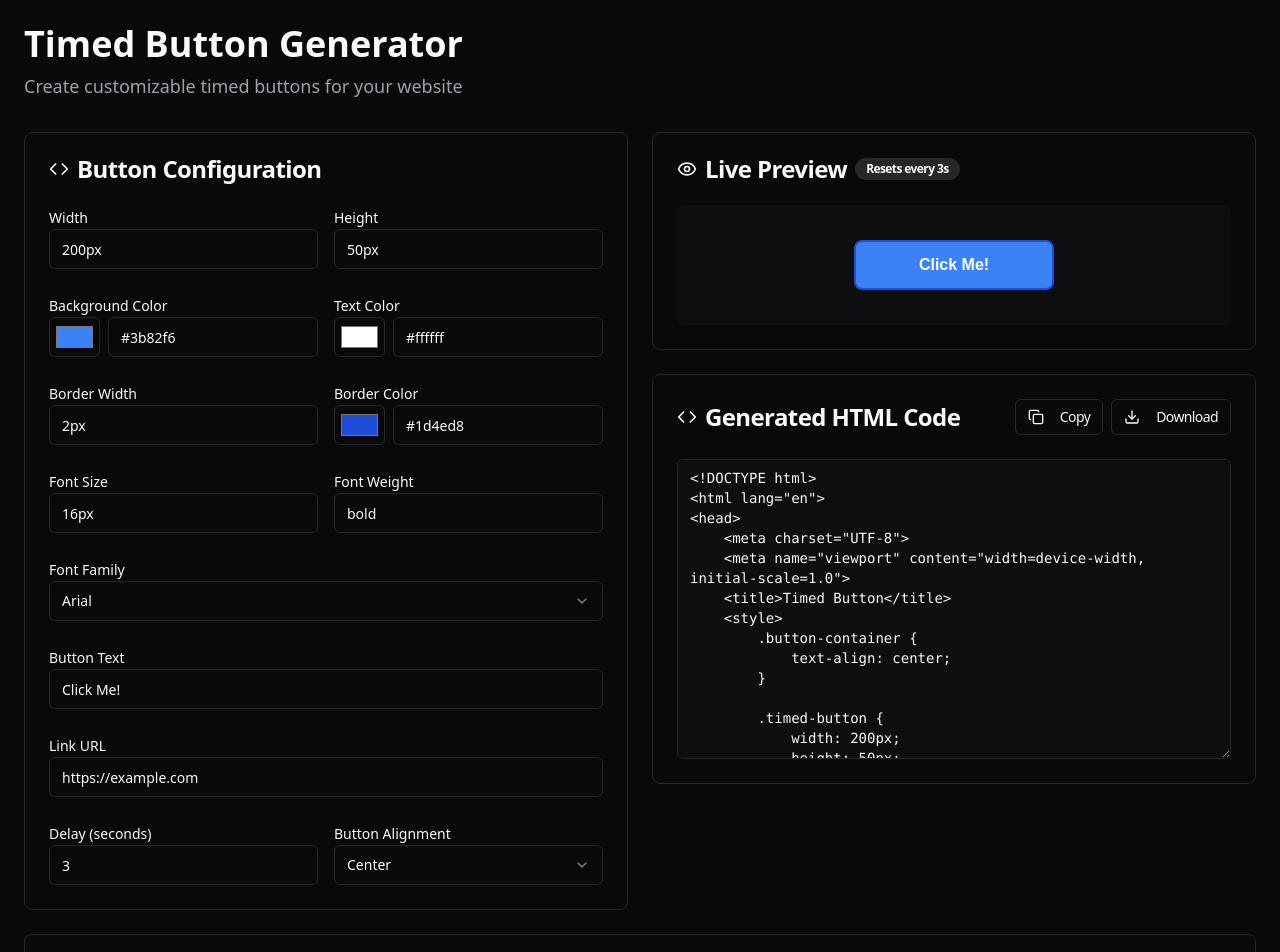
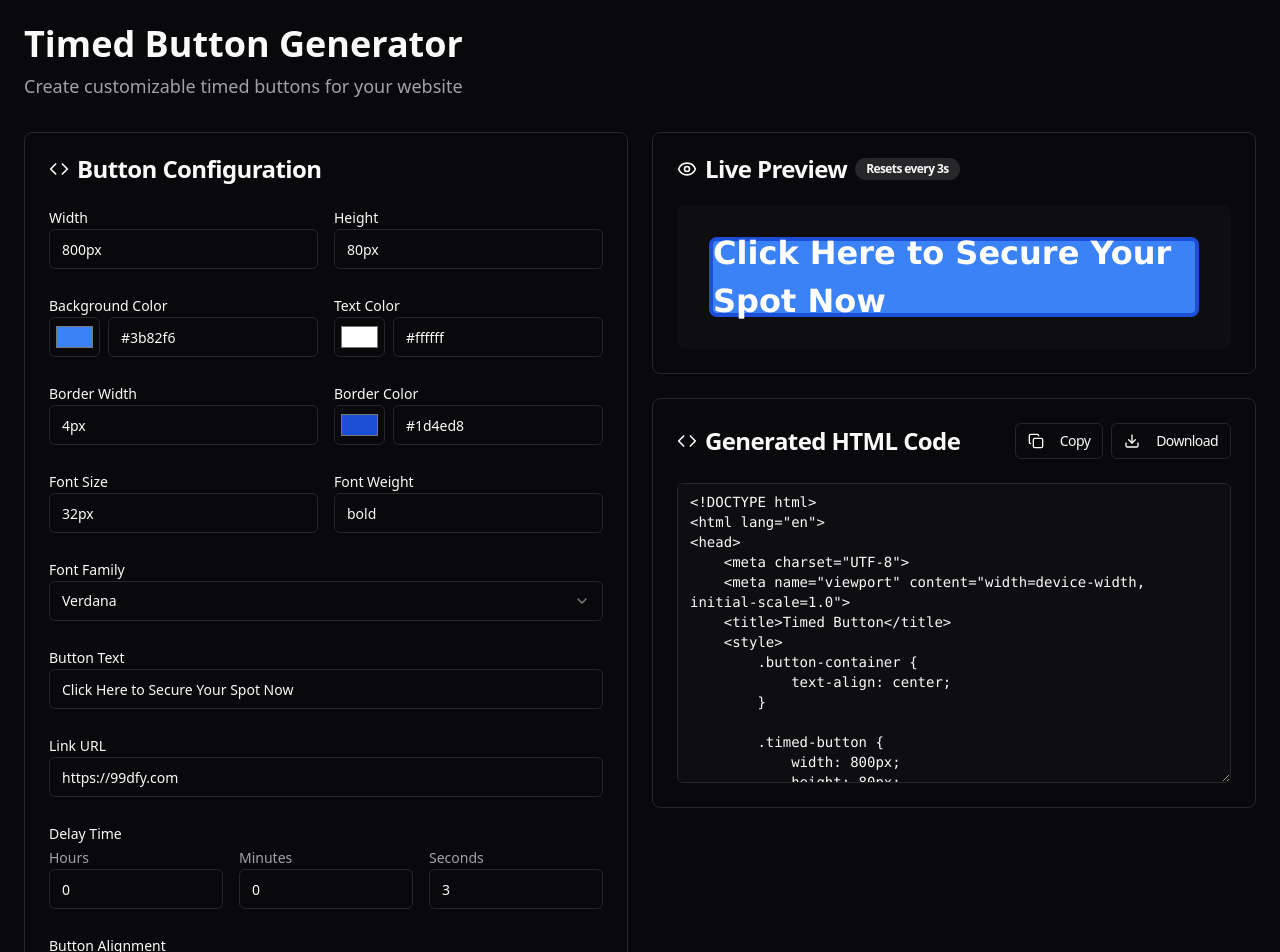
Before and after one commit to moshbari/timed-click-creator, a React (Vite) app: page / in a window 1280 px wide. Shown: the top 952 px of the page. Built offline with nearby package versions, Linux system fonts and the light colour scheme.

Commit message:
Set default button values
Set default URL, button text, dimensions, colors, and font styles. Add hour, minute, and second input fields for delay time.

```diff
--- a/src/components/ButtonGenerator.tsx
+++ b/src/components/ButtonGenerator.tsx
@@ -21,6 +21,8 @@ interface ButtonConfig {
   fontFamily: string;
   buttonText: string;
   linkUrl: string;
+  delayHours: number;
+  delayMinutes: number;
   delaySeconds: number;
   alignment: string;
 }
@@ -28,34 +30,41 @@ interface ButtonConfig {
 const ButtonGenerator = () => {
   const { toast } = useToast();
   const [config, setConfig] = useState<ButtonConfig>({
-    width: '200px',
-    height: '50px',
+    width: '800px',
+    height: '80px',
     backgroundColor: '#3b82f6',
-    borderWidth: '2px',
+    borderWidth: '4px',
     borderColor: '#1d4ed8',
     textColor: '#ffffff',
-    fontSize: '16px',
+    fontSize: '32px',
     fontWeight: 'bold',
-    fontFamily: 'Arial, sans-serif',
-    buttonText: 'Click Me!',
-    linkUrl: 'https://example.com',
+    fontFamily: 'Verdana, sans-serif',
+    buttonText: 'Click Here to Secure Your Spot Now',
+    linkUrl: 'https://99dfy.com',
+    delayHours: 0,
+    delayMinutes: 0,
     delaySeconds: 3,
     alignment: 'center'
   });
 
   const [showPreview, setShowPreview] = useState(false);
 
+  const getTotalDelayMs = () => {
+    return (config.delayHours * 3600 + config.delayMinutes * 60 + config.delaySeconds) * 1000;
+  };
+
   useEffect(() => {
-    if (config.delaySeconds > 0) {
+    const totalDelay = getTotalDelayMs();
+    if (totalDelay > 0) {
       setShowPreview(false);
       const timer = setTimeout(() => {
         setShowPreview(true);
-      }, config.delaySeconds * 1000);
+      }, totalDelay);
       return () => clearTimeout(timer);
     } else {
       setShowPreview(true);
     }
-  }, [config.delaySeconds]);
+  }, [config.delayHours, config.delayMinutes, config.delaySeconds]);
 
   const generateCode = () => {
     return `<!DOCTYPE html>
@@ -113,7 +122,7 @@ const ButtonGenerator = () => {
             setTimeout(function() {
                 const button = document.getElementById('timedButton');
                 button.classList.add('show');
-            }, ${config.delaySeconds * 1000});
+            }, ${(config.delayHours * 3600 + config.delayMinutes * 60 + config.delaySeconds) * 1000});
         });
     </script>
 </body>
@@ -325,18 +334,47 @@ const ButtonGenerator = () => {
                 />
               </div>
 
-              <div className="grid grid-cols-2 gap-4">
               <div>
-                  <Label htmlFor="delaySeconds">Delay (seconds)</Label>
+                <Label>Delay Time</Label>
+                <div className="grid grid-cols-3 gap-4">
+                  <div>
+                    <Label htmlFor="delayHours" className="text-sm text-muted-foreground">Hours</Label>
+                    <Input
+                      id="delayHours"
+                      type="number"
+                      min="0"
+                      value={config.delayHours}
+                      onChange={(e) => updateConfig('delayHours', parseInt(e.target.value) || 0)}
+                      placeholder="0"
+                    />
+                  </div>
+                  <div>
+                    <Label htmlFor="delayMinutes" className="text-sm text-muted-foreground">Minutes</Label>
+                    <Input
+                      id="delayMinutes"
+                      type="number"
+                      min="0"
+                      max="59"
+                      value={config.delayMinutes}
+                      onChange={(e) => updateConfig('delayMinutes', parseInt(e.target.value) || 0)}
+                      placeholder="0"
+                    />
+                  </div>
+                  <div>
+                    <Label htmlFor="delaySeconds" className="text-sm text-muted-foreground">Seconds</Label>
                     <Input
                       id="delaySeconds"
                       type="number"
                       min="0"
+                      max="59"
                       value={config.delaySeconds}
                       onChange={(e) => updateConfig('delaySeconds', parseInt(e.target.value) || 0)}
                       placeholder="3"
                     />
                   </div>
+                </div>
+              </div>
+
               <div>
                 <Label htmlFor="alignment">Button Alignment</Label>
                 <Select value={config.alignment} onValueChange={(value) => updateConfig('alignment', value)}>
@@ -350,7 +388,6 @@ const ButtonGenerator = () => {
                   </SelectContent>
                 </Select>
               </div>
-              </div>
             </CardContent>
           </Card>
 
@@ -362,7 +399,9 @@ const ButtonGenerator = () => {
                 <CardTitle className="flex items-center gap-2">
                   <Eye className="h-5 w-5" />
                   Live Preview
-                  <Badge variant="secondary">Resets every {config.delaySeconds}s</Badge>
+                  <Badge variant="secondary">
+                    Resets every {config.delayHours > 0 ? `${config.delayHours}h ` : ''}{config.delayMinutes > 0 ? `${config.delayMinutes}m ` : ''}{config.delaySeconds}s
+                  </Badge>
                 </CardTitle>
               </CardHeader>
               <CardContent>
@@ -393,7 +432,9 @@ const ButtonGenerator = () => {
                       {config.buttonText}
                     </a>
                   ) : (
-                    <div className="text-muted-foreground">Button will appear in {config.delaySeconds} seconds...</div>
+                    <div className="text-muted-foreground">
+                      Button will appear in {config.delayHours > 0 ? `${config.delayHours}h ` : ''}{config.delayMinutes > 0 ? `${config.delayMinutes}m ` : ''}{config.delaySeconds}s...
+                    </div>
                   )}
                 </div>
               </CardContent>
```
Lines whose indentation alone changed are shown as unchanged.
